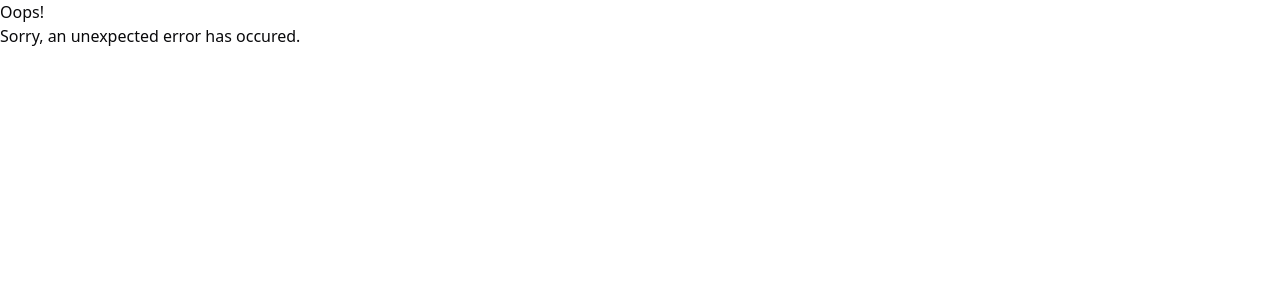
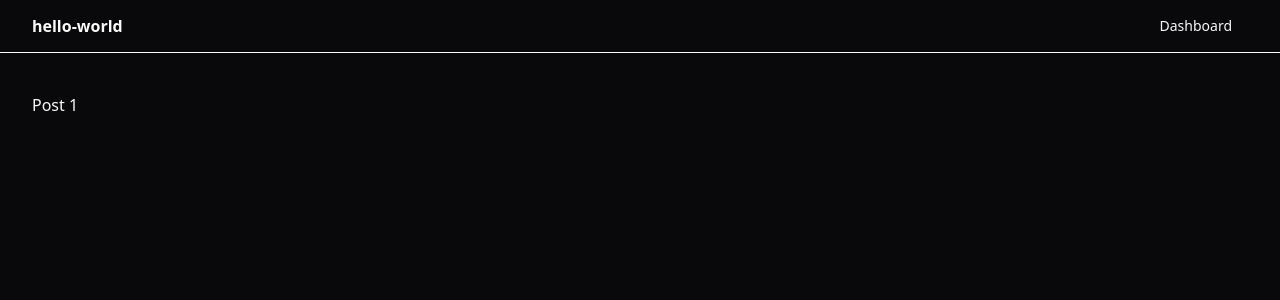
Before and after one commit to itsarsile/blog-react-app, a React (Vite) app: page /post/1 in a window 1280 px wide. Shown: the top 300 px of the page. Built offline with nearby package versions, Linux system fonts and the light colour scheme.

Commit message:
feat: dynamic navigation

```diff
--- a/src/components/navbar.tsx
+++ b/src/components/navbar.tsx
@@ -1,5 +1,5 @@
 import { Link } from "react-router-dom";
-import { NavigationMenu, NavigationMenuItem, NavigationMenuLink, NavigationMenuList, navigationMenuTriggerStyle } from "./ui/navigation-menu";
+import { NavigationMenu, NavigationMenuItem, NavigationMenuList, navigationMenuTriggerStyle } from "./ui/navigation-menu";
 
 export default function Navbar() {
   return (
@@ -12,8 +12,9 @@ export default function Navbar() {
           <NavigationMenu>
             <NavigationMenuList>
               <NavigationMenuItem>
-                <NavigationMenuLink className={navigationMenuTriggerStyle()}>Contact</NavigationMenuLink>
-                <NavigationMenuLink className={navigationMenuTriggerStyle()}><Link to={'/dashboard'}>Dashboard</Link></NavigationMenuLink>
+                <span className={navigationMenuTriggerStyle()}>
+                <Link to={"/dashboard"}>Dashboard</Link>
+                </span>
               </NavigationMenuItem>
             </NavigationMenuList>
           </NavigationMenu>
--- a/src/main.tsx
+++ b/src/main.tsx
@@ -6,12 +6,17 @@ import Root from './routes/root.tsx'
 import ErrorPage from './error-page.tsx'
 import Dashboard from './routes/dashboard'
 import Home from './routes/home'
+import Post from './routes/post/index.tsx'
+import PostLayout from './routes/post/PostLayout.tsx'
 
 const router = createBrowserRouter(
   createRoutesFromElements(
     <Route path='/' element={<Root />} errorElement={<ErrorPage />}>
-      <Route index element={<Navigate to="/home" replace/>}/>
+      <Route index element={<Navigate to="/home" replace />} />
       <Route path='home' element={<Home />} />
+      <Route element={<PostLayout />}>
+        <Route path='post/:postId' element={<Post />} />
+      </Route>
       <Route path='dashboard' element={<Dashboard />} />
     </Route>
   )
--- a/src/routes/home/PostList.tsx
+++ b/src/routes/home/PostList.tsx
@@ -1,13 +1,16 @@
+import { Link } from 'react-router-dom'
 import postData from '../../../mocks/postlist.json'
 
 
 export default function PostList() {
   const posts = postData.map((post) => (
-    <div key={post.id} className='border-[1px] p-5 rounded-md hover:shadow-white/10 hover:shadow-lg hover:py-3 hover:border-sky-900 transition-all delay-75 ease-in-out'>
-      <h1 className='font-bold text-lg'>{post.title}</h1>
-      <p className='text-sm text-slate-400'>{post.date}</p>
-      <p>{post.content}</p>
-    </div>
+    <Link key={post.id} to={`/post/${post.id}`} className='border-[1px] p-5 rounded-md hover:shadow-white/10 hover:shadow-lg hover:py-3 hover:border-sky-900 transition-all delay-75 ease-in-out'>
+      <div>
+        <h1 className='font-bold text-lg'>{post.title}</h1>
+        <p className='text-sm text-slate-400'>{post.date}</p>
+        <p>{post.content}</p>
+      </div>
+    </Link>
   ))
   return (
     <div>
--- /dev/null
+++ b/src/routes/post/PostLayout.tsx
@@ -0,0 +1,9 @@
+import { Outlet } from "react-router-dom";
+
+export default function PostLayout() {
+  return (
+  <>
+      <Outlet />
+  </>
+  )
+}
--- /dev/null
+++ b/src/routes/post/index.tsx
@@ -0,0 +1,9 @@
+import { useParams } from "react-router-dom"
+
+export default function Post() {
+  let {postId} = useParams()
+  console.log(postId)
+  return (
+    <div>Post {postId}</div>
+  )
+}
```
